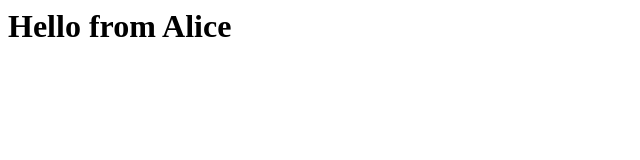
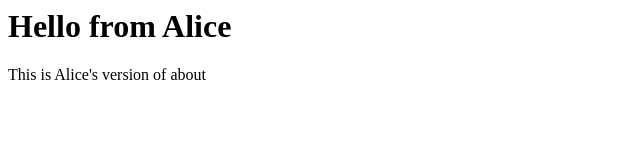
Before and after one commit to Anu-Mernstack/team-website, a plain HTML site: page index.html in a window 1280 px wide. Shown: the whole page, without its empty margins (0-640 px from the left). Drawn offline with Linux system fonts and the light colour scheme.

Commit message:
Alice edits about section

```diff
--- a/index.html
+++ b/index.html
@@ -1 +1,2 @@
 <h1>Hello from Alice</h1>
+<p>This is Alice's version of about</p>
```
